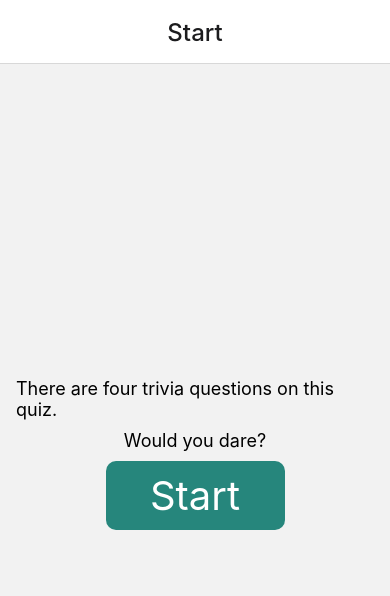
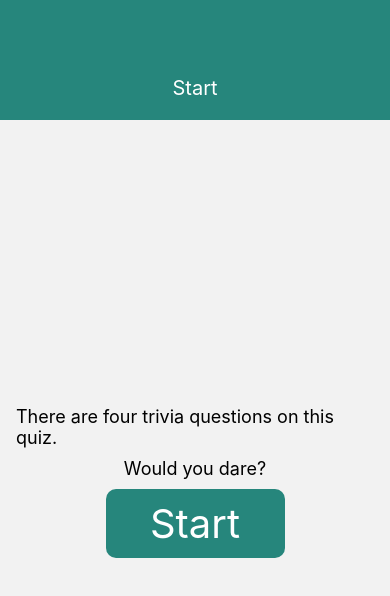
Before and after one commit to temreyildirim8/TriviaAppExpo, a React Native app: screen /StartScreen in a window 390 px wide. Shown: the top 596 px of the page. Built offline with nearby package versions, Linux system fonts and the light colour scheme.

Commit message:
feat: common design system including header

```diff
--- a/App.tsx
+++ b/App.tsx
@@ -22,8 +22,7 @@ export default function App() {
           screenOptions={{
             cardStyleInterpolator:
               CardStyleInterpolators.forFadeFromBottomAndroid,
-            headerTitleAlign: 'center',
-            headerTitleStyle: { fontSize: 24 },
+            headerShown: false,
           }}
         >
           <Stack.Screen
--- a/package.json
+++ b/package.json
@@ -22,7 +22,8 @@
     "react-native": "0.74.5",
     "react-native-gesture-handler": "^2.18.1",
     "react-native-reanimated": "3.10.1",
-    "react-native-safe-area-context": "^4.10.8"
+    "react-native-safe-area-context": "^4.10.8",
+    "react-native-svg": "^15.5.0"
   },
   "devDependencies": {
     "@babel/core": "^7.20.0",
--- /dev/null
+++ b/src/components/BackButtonSvg.tsx
@@ -0,0 +1,27 @@
+import React from 'react';
+import Svg, { Path } from 'react-native-svg';
+
+const BackButtonSvg: React.FC<{ width?: number; height?: number; color?: string }> = ({
+  width = 24,
+  height = 24,
+  color = 'black',
+}) => {
+  return (
+    <Svg
+      width={width}
+      height={height}
+      viewBox="0 0 24 24"
+      fill="none"
+    >
+      <Path
+        d="M15 18L9 12L15 6"
+        stroke={color}
+        strokeWidth="2"
+        strokeLinecap="round"
+        strokeLinejoin="round"
+      />
+    </Svg>
+  );
+};
+
+export default BackButtonSvg;
--- /dev/null
+++ b/src/components/Header.tsx
@@ -0,0 +1,48 @@
+import React from 'react';
+import { View, Text, StyleSheet, TouchableOpacity } from 'react-native';
+import { useNavigation } from '@react-navigation/native';
+import { StackNavigationProp } from '@react-navigation/stack';
+import { RootStackParamList } from '../types/navigation';
+import useColors from '../hooks/useColors';
+import BackButtonSvg from './BackButtonSvg';
+
+type HeaderProps = {
+  title: string;
+  showBackButton?: boolean; // Optional prop for showing the back button
+};
+
+const Header: React.FC<HeaderProps> = ({ title, showBackButton = false }) => {
+  const navigation = useNavigation<StackNavigationProp<RootStackParamList>>();
+  const colors = useColors();
+
+  return (
+    <View style={[styles.header, { backgroundColor: colors.bgGeneric }]}>
+      {showBackButton && (
+        <TouchableOpacity onPress={() => navigation.goBack()} style={styles.backButton}>
+          <BackButtonSvg width={24} height={24} color={colors.white} />
+        </TouchableOpacity>
+      )}
+      <Text style={[styles.title, { color: colors.white }]}>{title}</Text>
+    </View>
+  );
+};
+
+const styles = StyleSheet.create({
+  header: {
+    height: 120,
+    flexDirection: 'row',
+    alignItems: 'flex-end',
+    justifyContent: 'center',
+    paddingBottom: 20
+  },
+  backButton: {
+    position: 'absolute',
+    left: 20,
+    paddingBottom: 20
+  },
+  title: {
+    fontSize: 20,
+  },
+});
+
+export default Header;
--- a/src/components/Question.tsx
+++ b/src/components/Question.tsx
@@ -50,8 +50,12 @@ const QuestionComponent: React.FC<QuestionProps> = ({ question, onAnswer }) => {
         </Text>
       </View>
       <View style={styles.buttonsWrapper}>
-        <Button onPress={() => handleAnswer('True')} text="True" />
-        <Button onPress={() => handleAnswer('False')} text="False" />
+        <View  style={{ width: '40%'}}>
+          <Button onPress={() => handleAnswer('True')} text="True" />
+        </View>
+        <View  style={{ width: '40%'}}>
+          <Button onPress={() => handleAnswer('False')} text="False" />
+        </View>
       </View>
     </Animated.View>
   );
--- a/src/screens/QuizScreen.tsx
+++ b/src/screens/QuizScreen.tsx
@@ -13,6 +13,7 @@ import { useNavigation } from '@react-navigation/native';
 import Skeleton from '../components/Skeleton';
 import Page from '../components/Page';
 import useColors from '../hooks/useColors';
+import Header from '../components/Header';
 
 type QuizScreenNavigationProp = StackNavigationProp<
   RootStackParamList,
@@ -37,11 +38,21 @@ const QuizScreen: React.FC = () => {
   };
 
   return (
+    <>
+      <Header title="Quiz" showBackButton />
       <Page>
         {questions?.length > 0 ? (
           <>
-          <View style={{ borderRadius: 10, backgroundColor: colors.bgGeneric, padding: 10 }}>
-            <Text style={{color: colors.white}}>{`${String(currentQuestionIndex + 1)} / ${questions.length}`}</Text>
+            <View
+              style={{
+                borderRadius: 10,
+                backgroundColor: colors.bgGeneric,
+                padding: 10,
+              }}
+            >
+              <Text
+                style={{ color: colors.white }}
+              >{`${String(currentQuestionIndex + 1)} / ${questions.length}`}</Text>
             </View>
             <QuestionComponent
               question={questions[currentQuestionIndex]}
@@ -56,6 +67,7 @@ const QuizScreen: React.FC = () => {
           </>
         )}
       </Page>
+    </>
   );
 };
 
--- a/src/screens/ResultScreen.tsx
+++ b/src/screens/ResultScreen.tsx
@@ -11,6 +11,7 @@ import { RootStackParamList } from '../types/navigation';
 import { useNavigation } from '@react-navigation/native';
 import Button from '../components/Button';
 import Page from '../components/Page'; // Import the new Page component
+import Header from '../components/Header';
 
 type ResultScreenNavigationProp = StackNavigationProp<
   RootStackParamList,
@@ -31,6 +32,8 @@ const ResultScreen: React.FC = () => {
   };
 
   return (
+    <>
+    <Header title="Result" />
     <Page>
       <Text style={styles.score}>
         Correct Answers: {correctAnswers} / Wrong Answers:{' '}
@@ -38,6 +41,7 @@ const ResultScreen: React.FC = () => {
       </Text>
       <Button text="Play Again" onPress={() => handlePlayAgain()} />
     </Page>
+    </>
   );
 };
 
--- a/src/screens/StartScreen.tsx
+++ b/src/screens/StartScreen.tsx
@@ -5,6 +5,7 @@ import { RootStackParamList } from '../types/navigation';
 import { useNavigation } from '@react-navigation/native';
 import Button from '../components/Button';
 import Page from '../components/Page';
+import Header from '../components/Header';
 
 type StartScreenNavigationProp = StackNavigationProp<
   RootStackParamList,
@@ -15,8 +16,12 @@ const StartScreen: React.FC = () => {
   const navigation = useNavigation<StartScreenNavigationProp>();
 
   return (
+    <>
+      <Header title="Start" />
       <Page>
-      <Text style={styles.description}>There are four trivia questions on this quiz. </Text>
+        <Text style={styles.description}>
+          There are four trivia questions on this quiz.{' '}
+        </Text>
         <Text style={styles.description}> Would you dare? </Text>
         <View style={styles.buttonWrapper}>
           <Button
@@ -25,6 +30,7 @@ const StartScreen: React.FC = () => {
           />
         </View>
       </Page>
+    </>
   );
 };
 
@@ -33,7 +39,7 @@ export default StartScreen;
 const styles = StyleSheet.create({
   description: {
     fontSize: 18,
-    paddingBottom: 10
+    paddingBottom: 10,
   },
   buttonWrapper: {
     width: '50%',
```
Also changed, not shown: 2 other files (tests, documents, lock files or other folders). Lines whose indentation alone changed are shown as unchanged.
